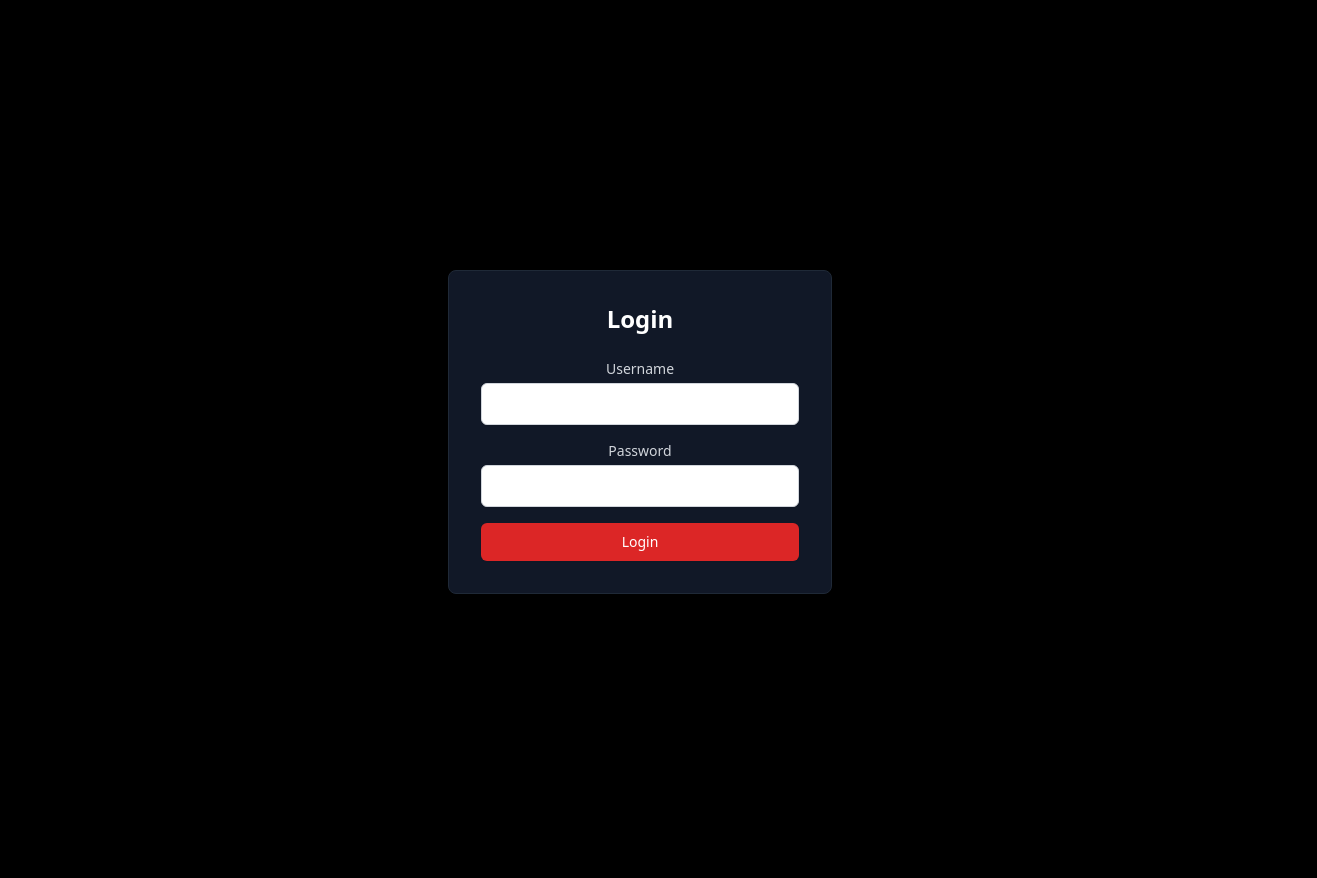
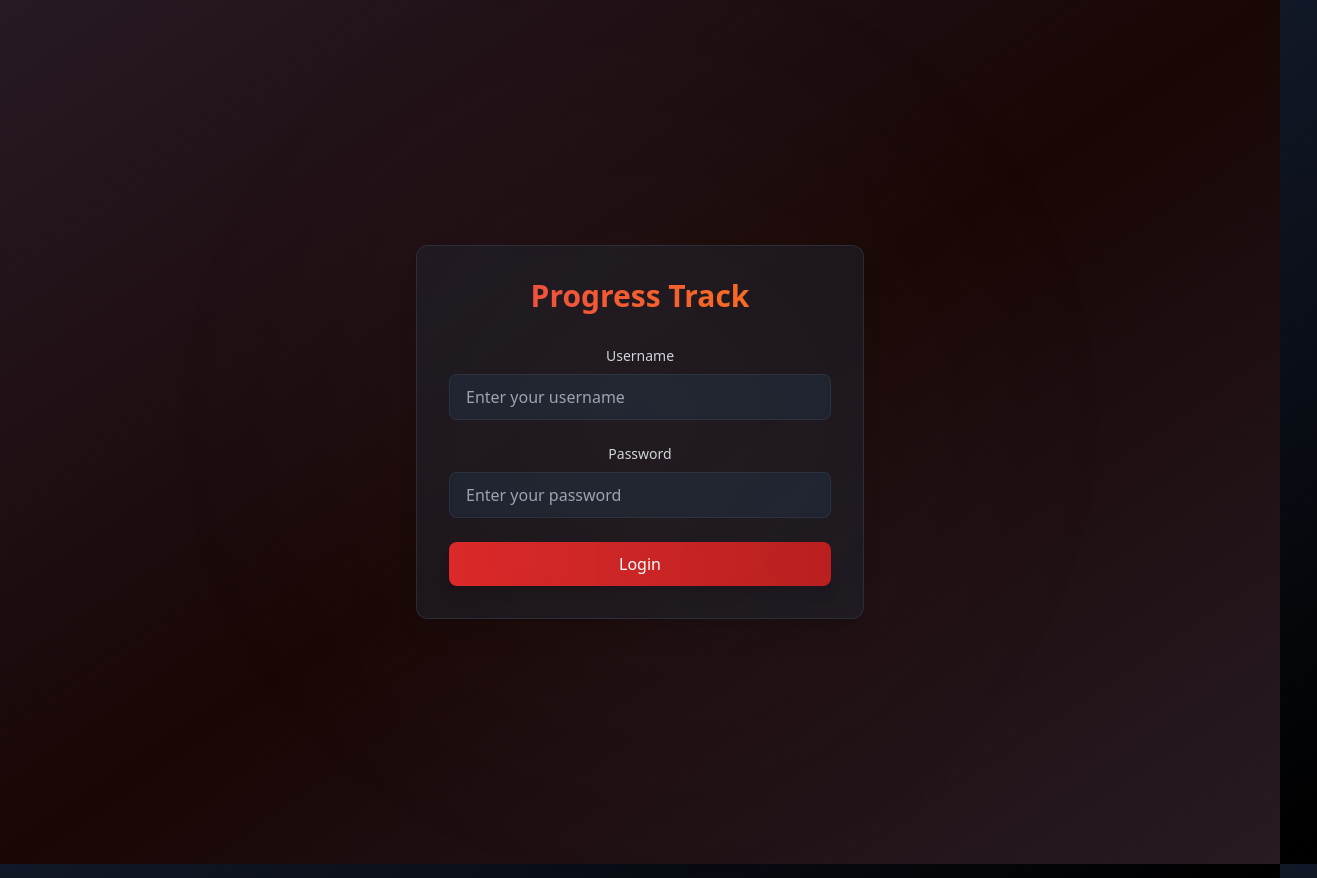
Before and after one commit to almomua/progress-front, a React (Vite) app: page / in a window 1280 px wide. Shown: the whole page, 1317 px wide, since content can reach past the window. Built offline with nearby package versions, Linux system fonts and the light colour scheme; no server answers.

Commit message:
Add modern animations and styling

```diff
--- a/src/components/LoadingSpinner.tsx
+++ b/src/components/LoadingSpinner.tsx
@@ -1,9 +1,12 @@
 import React from 'react';
 
-const LoadingSpinner: React.FC = () => {
+const LoadingSpinner = () => {
   return (
-    <div className="loading-spinner-container">
-      <div className="loading-spinner"></div>
+    <div className="flex items-center justify-center min-h-screen">
+      <div className="loading-spinner">
+        <div></div>
+        <div></div>
+      </div>
     </div>
   );
 };
--- a/src/components/Login.tsx
+++ b/src/components/Login.tsx
@@ -1,7 +1,8 @@
 import React, { useState } from 'react';
+import * as todoService from '../services/todoService';
 
 interface LoginProps {
-  onLogin: (username: string, password: string) => void;
+  onLogin: (user: { username: string; role: string }) => void;
 }
 
 export const Login: React.FC<LoginProps> = ({ onLogin }) => {
@@ -9,49 +10,63 @@ export const Login: React.FC<LoginProps> = ({ onLogin }) => {
   const [password, setPassword] = useState('');
   const [error, setError] = useState('');
 
-  const handleSubmit = (e: React.FormEvent) => {
+  const handleSubmit = async (e: React.FormEvent) => {
     e.preventDefault();
-    if (username && password) {
-      onLogin(username, password);
-    } else {
-      setError('Please fill in all fields');
+    setError('');
+
+    try {
+      const user = await todoService.authenticateUser(username, password);
+      if (user) {
+        onLogin(user);
+      } else {
+        setError('Invalid credentials');
+      }
+    } catch (err) {
+      setError('An error occurred during login');
     }
   };
 
   return (
-    <div className="min-h-screen flex items-center justify-center bg-black">
-      <div className="bg-gray-900 p-8 rounded-lg shadow-md w-96 border border-gray-800">
-        <h2 className="text-2xl font-bold text-center text-white mb-6">Login</h2>
-        {error && <p className="text-red-500 text-sm mb-4">{error}</p>}
-        <form onSubmit={handleSubmit} className="space-y-4">
+    <div className="min-h-screen flex items-center justify-center px-4">
+      <div className="card max-w-md w-full mx-auto">
+        <h2 className="text-3xl font-bold text-center mb-8 bg-gradient-to-r from-red-500 to-orange-500 bg-clip-text text-transparent">
+          Progress Track
+        </h2>
+        <form onSubmit={handleSubmit} className="space-y-6">
           <div>
-            <label htmlFor="username" className="block text-sm font-medium text-gray-300">
+            <label htmlFor="username" className="block text-sm font-medium text-gray-300 mb-2">
               Username
             </label>
             <input
+              id="username"
               type="text"
-              id="username"
               value={username}
               onChange={(e) => setUsername(e.target.value)}
-              className="mt-1 block w-full rounded-md border-gray-300 shadow-sm focus:border-red-500 focus:ring-red-500"
+              className="input-modern"
+              placeholder="Enter your username"
+              required
             />
           </div>
           <div>
-            <label htmlFor="password" className="block text-sm font-medium text-gray-300">
+            <label htmlFor="password" className="block text-sm font-medium text-gray-300 mb-2">
               Password
             </label>
             <input
+              id="password"
               type="password"
-              id="password"
               value={password}
               onChange={(e) => setPassword(e.target.value)}
-              className="mt-1 block w-full rounded-md border-gray-300 shadow-sm focus:border-red-500 focus:ring-red-500"
+              className="input-modern"
+              placeholder="Enter your password"
+              required
             />
           </div>
-          <button
-            type="submit"
-            className="w-full py-2 px-4 border border-transparent rounded-md shadow-sm text-sm font-medium text-white bg-red-600 hover:bg-red-700 focus:outline-none focus:ring-2 focus:ring-offset-2 focus:ring-red-500"
-          >
+          {error && (
+            <div className="text-red-500 text-sm text-center bg-red-500/10 py-2 rounded-lg">
+              {error}
+            </div>
+          )}
+          <button type="submit" className="btn-primary w-full">
             Login
           </button>
         </form>
--- a/src/index.css
+++ b/src/index.css
@@ -4,30 +4,71 @@
 
 @layer base {
   body {
-    @apply bg-black text-white min-h-screen m-0 p-0;
+    @apply bg-gradient-to-br from-gray-900 via-black to-gray-900 text-white min-h-screen relative overflow-hidden;
   }
 
-  button {
-    @apply bg-red-600 hover:bg-red-700 text-white px-4 py-2 rounded-md transition-colors;
+  /* Modern animated background */
+  body::before {
+    content: '';
+    @apply absolute inset-0 bg-gradient-to-br from-purple-900/20 via-red-900/20 to-orange-900/20;
+    animation: gradientShift 15s ease infinite;
+    background-size: 400% 400%;
   }
 
-  input, textarea {
-    @apply bg-gray-700 text-white border border-gray-700 rounded-md px-3 py-2 focus:outline-none focus:ring-2 focus:ring-red-600;
+  /* Floating bubbles */
+  body::after {
+    content: '';
+    @apply absolute inset-0 opacity-30;
+    background-image: radial-gradient(circle at center, rgba(255,255,255,0.1) 0%, transparent 60%);
+    animation: bubbleFloat 20s ease-in-out infinite;
   }
 }
 
 @layer components {
-  .dashboard {
-    @apply p-6 max-w-4xl mx-auto;
+  .btn-primary {
+    @apply px-6 py-2.5 bg-gradient-to-r from-red-600 to-red-700 text-white rounded-lg
+           shadow-lg hover:shadow-red-500/30 transition-all duration-200
+           hover:scale-105 active:scale-95 focus:outline-none focus:ring-2 focus:ring-red-500 focus:ring-offset-2 focus:ring-offset-gray-900;
+  }
+
+  .input-modern {
+    @apply w-full px-4 py-2.5 bg-gray-800/50 border border-gray-700/50 rounded-lg
+           text-white placeholder-gray-400 backdrop-blur-sm
+           focus:outline-none focus:ring-2 focus:ring-red-500/50 focus:border-transparent
+           transition-all duration-200;
+  }
+
+  .card {
+    @apply bg-gray-800/40 backdrop-blur-sm border border-gray-700/50 rounded-xl p-6
+           shadow-xl hover:shadow-red-500/10 transition-all duration-300;
   }
 
   .todo-item {
-    @apply bg-gray-700 p-4 rounded-lg mb-4 border border-gray-800;
+    @apply bg-gray-800/30 backdrop-blur-sm border border-gray-700/50 rounded-lg p-4 mb-4
+           hover:bg-gray-800/40 transition-all duration-200
+           hover:border-red-500/30 hover:shadow-lg hover:shadow-red-500/10;
+  }
+
+  .dashboard {
+    @apply p-6 max-w-4xl mx-auto space-y-6 relative z-10;
   }
 
   .header {
-    @apply bg-gray-700 p-4 border-b border-gray-800;
+    @apply bg-gray-900/50 backdrop-blur-sm border-b border-gray-800/50
+           sticky top-0 z-20 px-6 py-4 mb-6;
   }
+}
+
+/* Animations */
+@keyframes gradientShift {
+  0% { background-position: 0% 50%; }
+  50% { background-position: 100% 50%; }
+  100% { background-position: 0% 50%; }
+}
+
+@keyframes bubbleFloat {
+  0%, 100% { transform: translateY(0) scale(1); }
+  50% { transform: translateY(-20px) scale(1.1); }
 }
 
 @keyframes fadeIn {
@@ -44,3 +85,28 @@
 .fade-in {
   animation: fadeIn 0.3s ease-out forwards;
 }
+
+/* Loading Spinner */
+.loading-spinner {
+  @apply relative w-12 h-12;
+}
+
+.loading-spinner div {
+  @apply absolute w-full h-full border-4 border-red-500 rounded-full opacity-0;
+  animation: ripple 1s cubic-bezier(0, 0.2, 0.8, 1) infinite;
+}
+
+.loading-spinner div:nth-child(2) {
+  animation-delay: -0.5s;
+}
+
+@keyframes ripple {
+  0% {
+    transform: scale(0);
+    opacity: 0.8;
+  }
+  100% {
+    transform: scale(1);
+    opacity: 0;
+  }
+}
```
